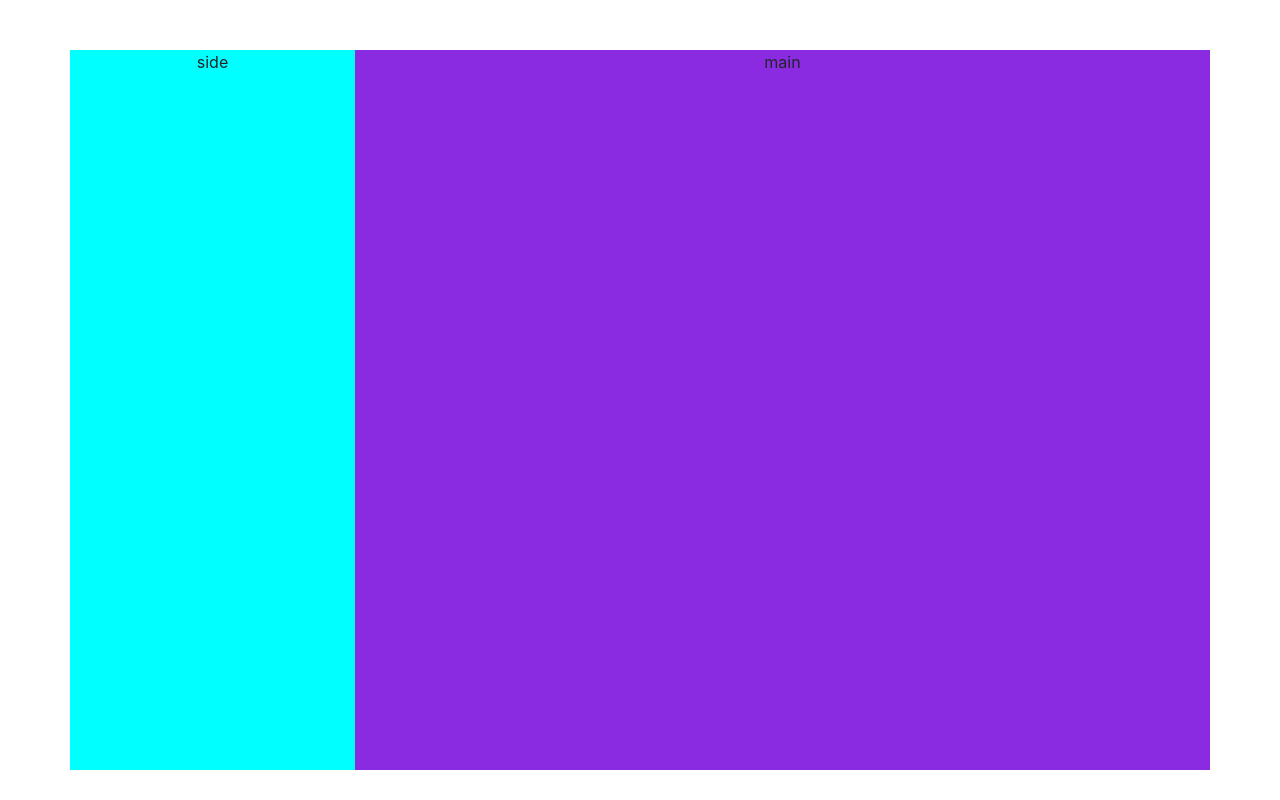
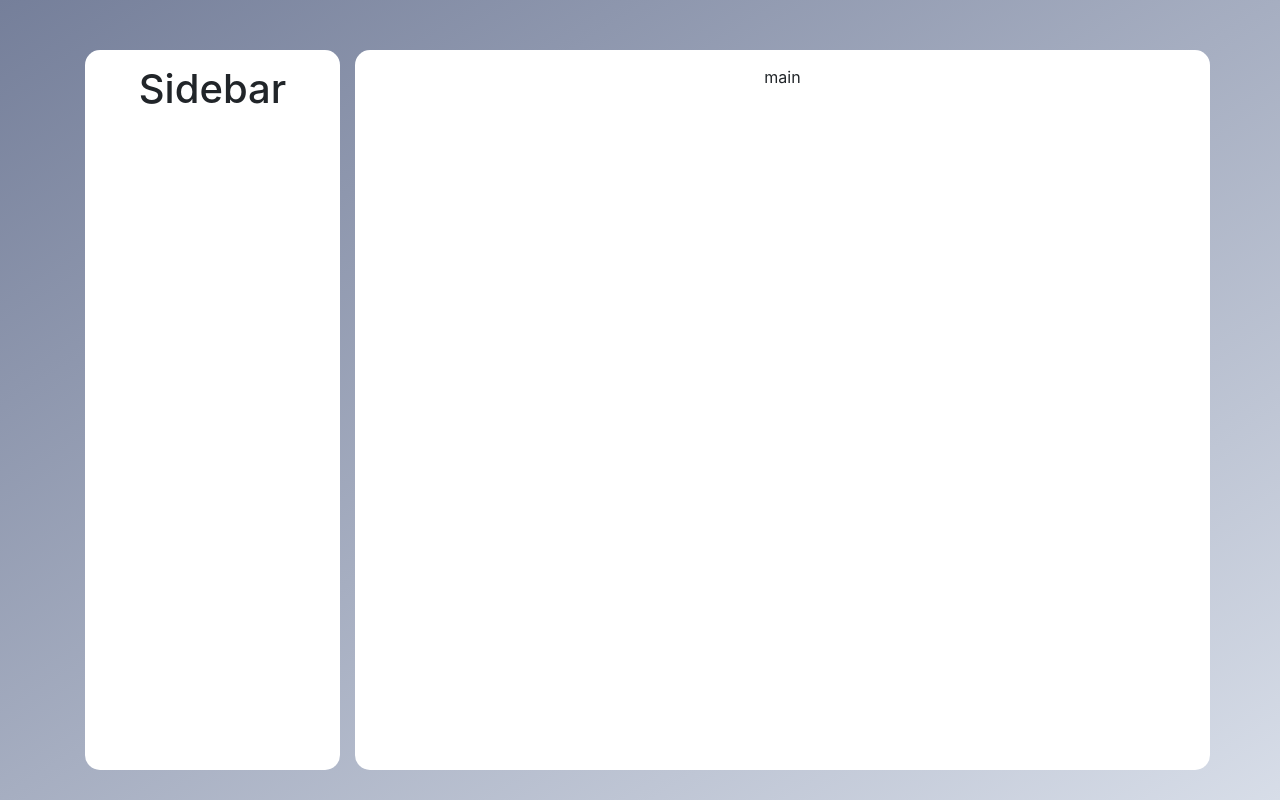
Before and after one commit to kkutnenko/https---github.com-BCIT-SSD-2020-21-portfolio-project-kkutnenko, a React (Create React App) app: page / in a window 1280 px wide. Built offline with nearby package versions, Linux system fonts and the light colour scheme.

Commit message:
some styling added

```diff
--- a/src/App.css
+++ b/src/App.css
@@ -38,6 +38,12 @@
 }
 
 /* ------------------------------------- */
+
+body{
+  background-image: linear-gradient( to right bottom,  #757F9A,#D7DDE8);
+  background-attachment: fixed;
+}
+
 .container {
   padding-top:50px;
 }
@@ -47,11 +53,16 @@
 }
 
 .app_sidebar {
-  background-color: aqua;
-
+  background-color: white;
+  height: 100%;
+  border-radius: 15px;
+  padding: 15px 5px;
 }
 
 
 .app_main {
-  background-color: blueviolet;
+  background-color: white;
+  border-radius: 15px;
+  padding: 15px 5px;
+  box-shadow: 5px 5px 20px white(255, 0, 149);
 }
--- a/src/App.js
+++ b/src/App.js
@@ -1,17 +1,20 @@
 import logo from './logo.svg';
 import './App.css';
+import Sidebar from './components/Sidebar'
 
 function App() {
   return (
     <div className="App">
       <div className="container">
         <div className = "row">
-          <div className="col-3 app_sidebar">
-              side
+          <div className="col-lg-3">
+              <div className=" app_sidebar">
+                <Sidebar/>
+              </div>
           </div>
 
 
-          <div className = "col-9 app_main">
+          <div className = "col-lg-9 app_main">
               main
           </div>
         </div>
--- /dev/null
+++ b/src/components/Sidebar.js
@@ -0,0 +1,11 @@
+import React, { Component } from 'react'
+
+export default class Sidebar extends Component {
+    render() {
+        return (
+            <div>
+                <h1>Sidebar</h1>
+            </div>
+        )
+    }
+}
```
Also changed, not shown: 1 other file (tests, documents, lock files or other folders).
